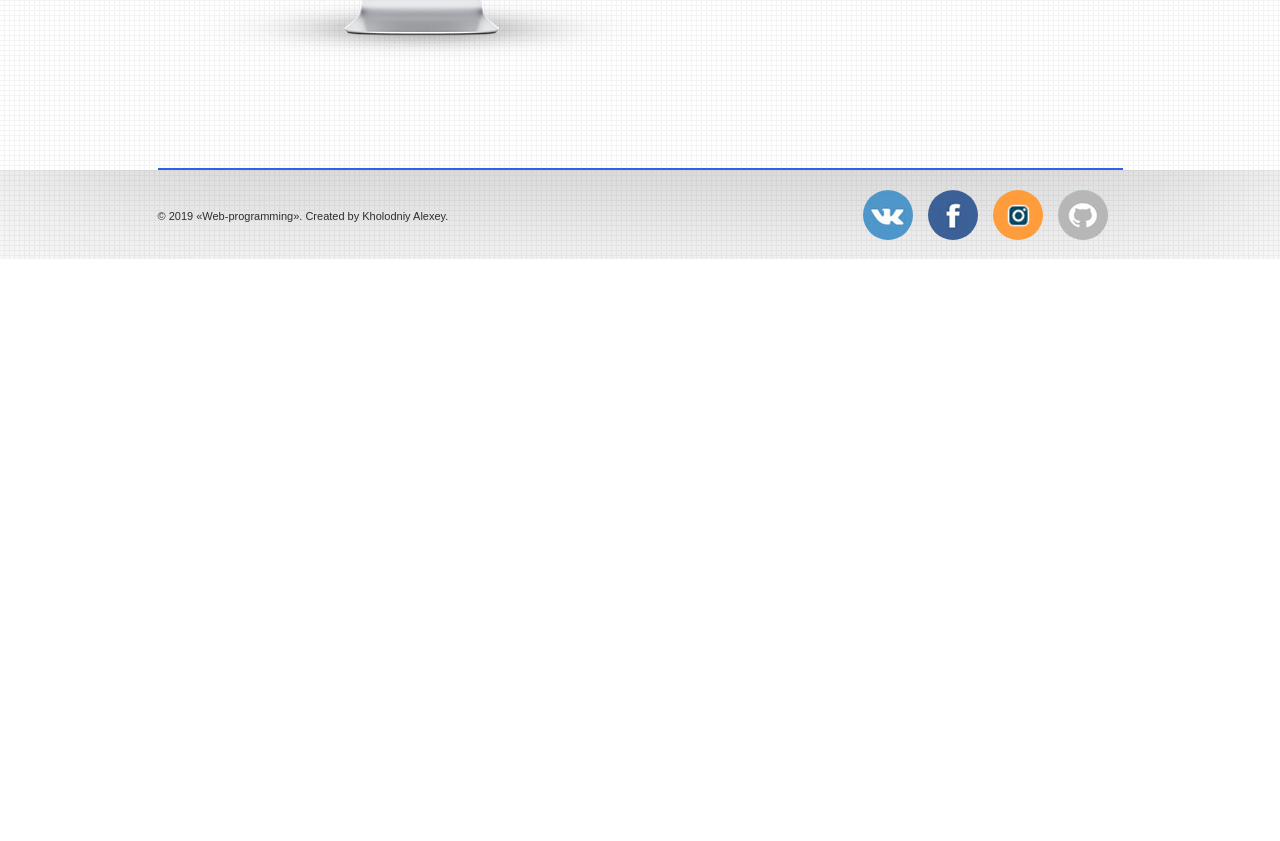
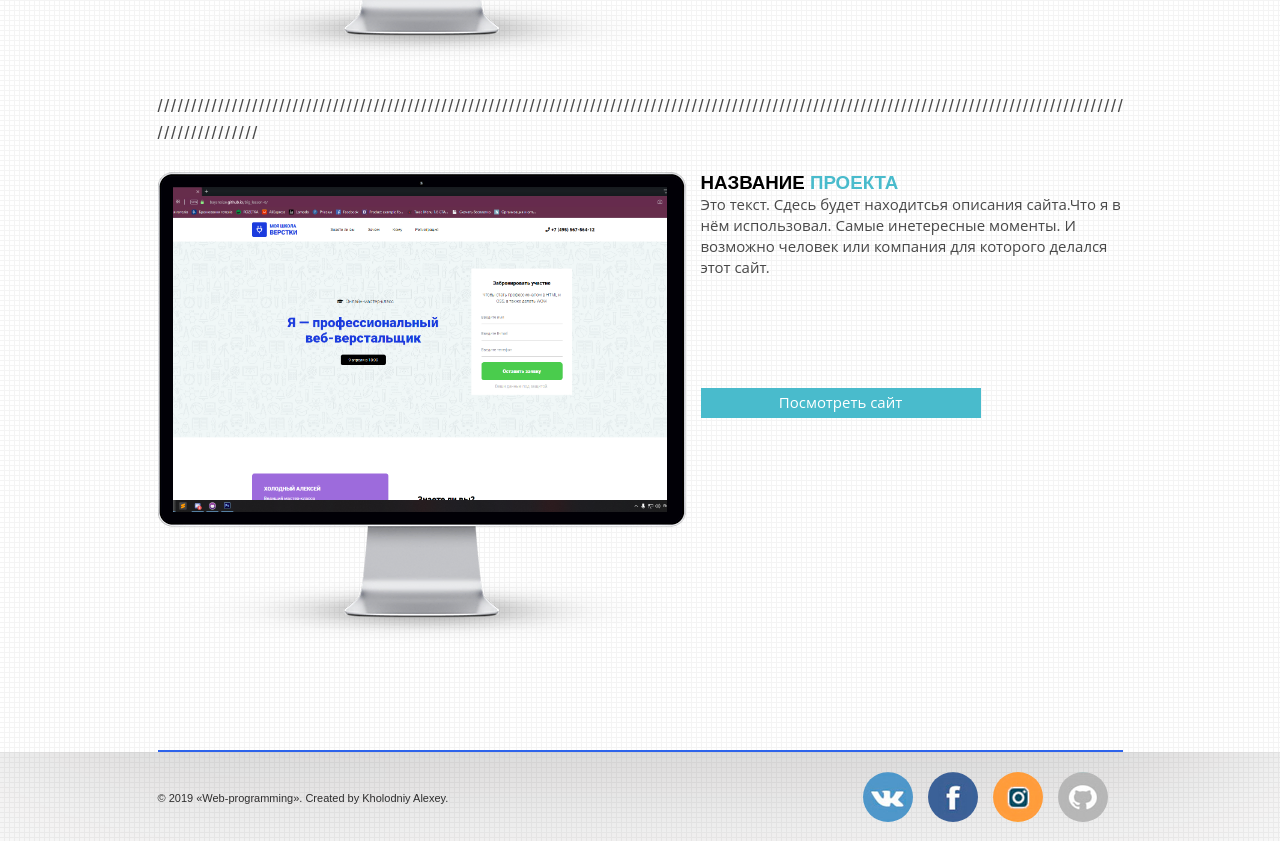
Before and after one commit to baysnoize/portfolio, a plain HTML site: page index.html in a window 1280 px wide. Shown: the part 1548-2389 px from the top of the page. Before the commit the page ends 1807 px from the top, so only its background shows below. Drawn offline with Linux system fonts and the light colour scheme; files whose address does not match are found by name.

Commit message:
add project 3

```diff
--- a/index.html
+++ b/index.html
@@ -3,6 +3,7 @@
 <head>
 	<meta charset="utf-8">
 	<title>Kholodniy.com</title>
+	<link rel="shortcut icon" href="/images/favicon.png" type="image/png">
 	<link rel="stylesheet" href="css/main.css">
 	<link rel="stylesheet" href="css/header.css">
 	<link rel="stylesheet" href="css/section.css">
@@ -79,6 +80,25 @@
 
 				</div>
 			</li>
+			<p class="separator">
+				/ / / / / / / / / / / / / / / / / / / / / / / / / / / / / / / / / / / / / / / / / / / / / / / / / / / / / / / / / / / / / / / / / / / / / / / / / / / / / / / / / / / / / / / / / / / / / / / / / / / / / / / / / / / / / / / / / / / / / / / / / / / / / / / / / / / / / / / / / / / / / / / / / / / / / / / / / / / / / /
+				</p>
+			<li class="d-flex center-item">
+				<div class="image">
+					<img class="image_monitor" src="image/pc.webp">
+					<a href=""><img src="image/project_3.png" alt="" style="width: 494px; height: 325px; object-fit: cover;"></a>
+				</div>
+				<div class="work_content">
+					<h3>
+						Название <span class="text-color">проекта</span>
+					</h3>
+					<p>
+						 Это текст. Сдесь будет находитсья описания сайта.Что я в нём использовал. Самые инетересные моменты. И возможно человек или компания для которого делался этот сайт.
+					</p>
+					<a class="d-flex center-items" href="https://baysnoize.github.io/lesson-5/" >Посмотреть сайт</a>
+
+				</div>
+			</li>
 		</ul>
 
 		</div>
```
Also changed, not shown: image/project_3.png (added).
